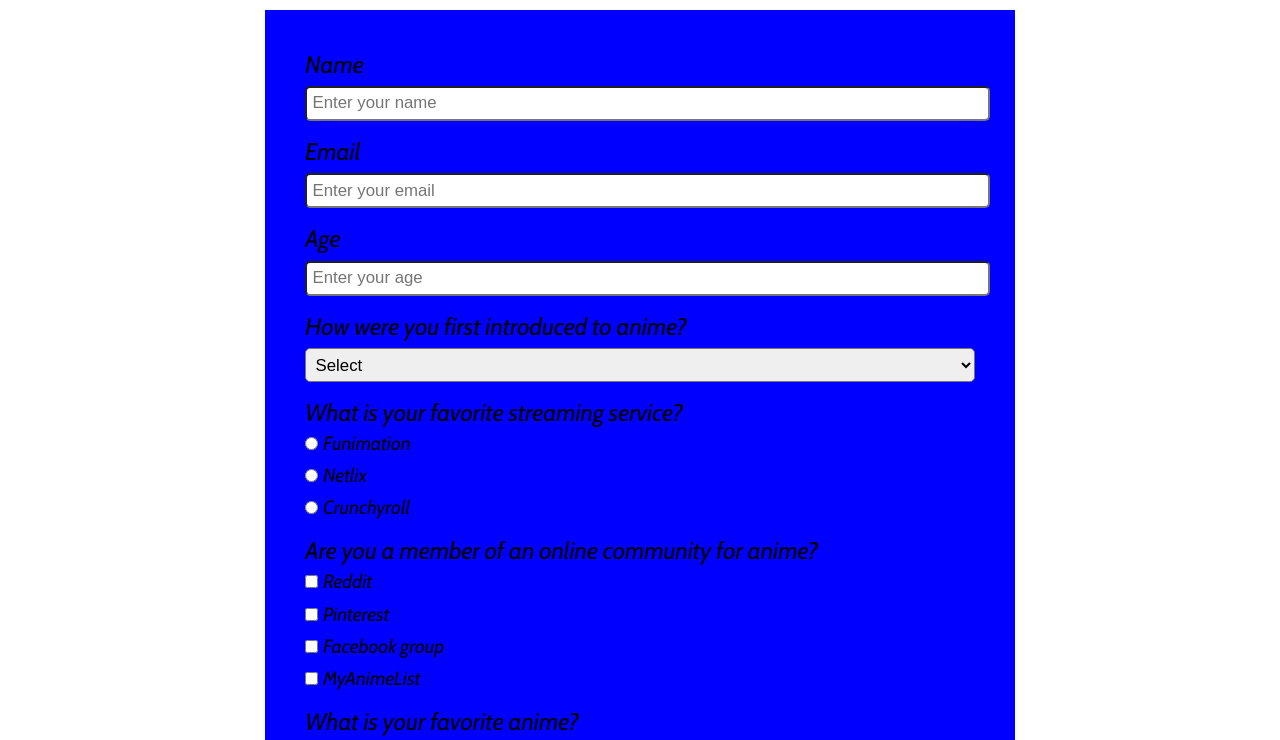
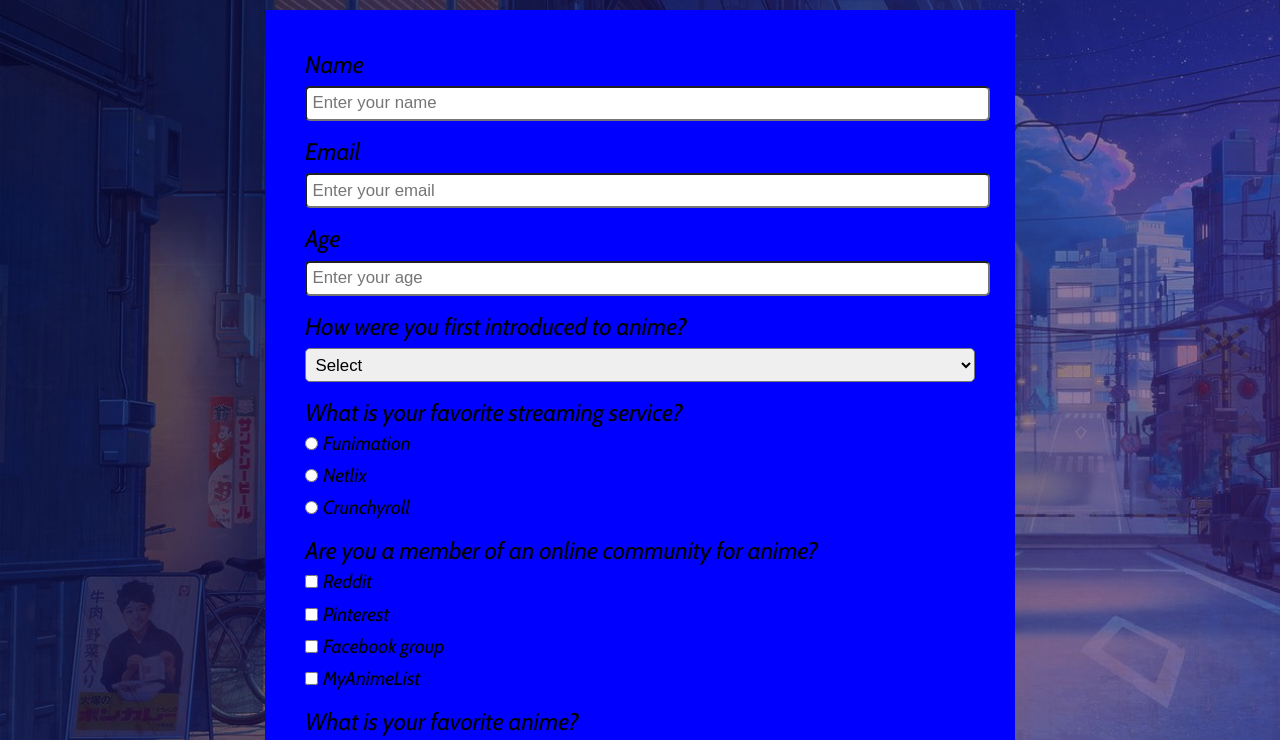
Before and after one commit to YasudaYutaka/SurveyForm_AnimeForm, a plain HTML site: page index.html in a window 1280 px wide. Shown: the part 159-899 px from the top of the page. Drawn offline with nearby package versions, Linux system fonts and the light colour scheme.

Commit message:
background

```diff
--- a/style.css
+++ b/style.css
@@ -8,6 +8,9 @@
 
 html {
     font-family: 'Cabin', sans-serif;
+    background-image: linear-gradient(115deg, rgba(2, 0, 36, 0.7), rgba(63, 9, 121, 0.4)), url(images/anime_background.jpg); /*https://img.wallpapersafari.com/desktop/1920/1080/54/26/tDQMOc.jpg*/
+    background-repeat: no-repeat;
+    background-size: cover;
 }
 
 .container {
```
